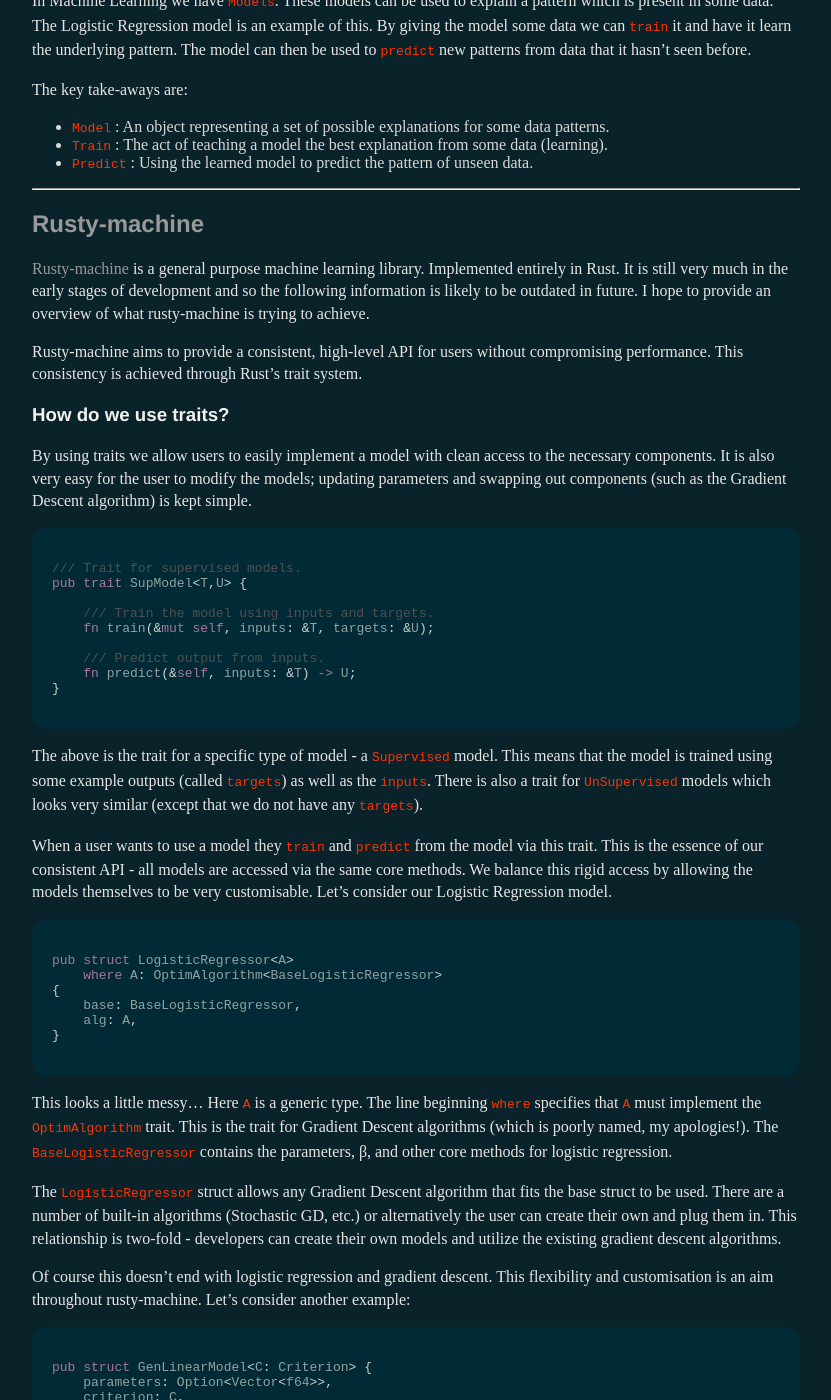
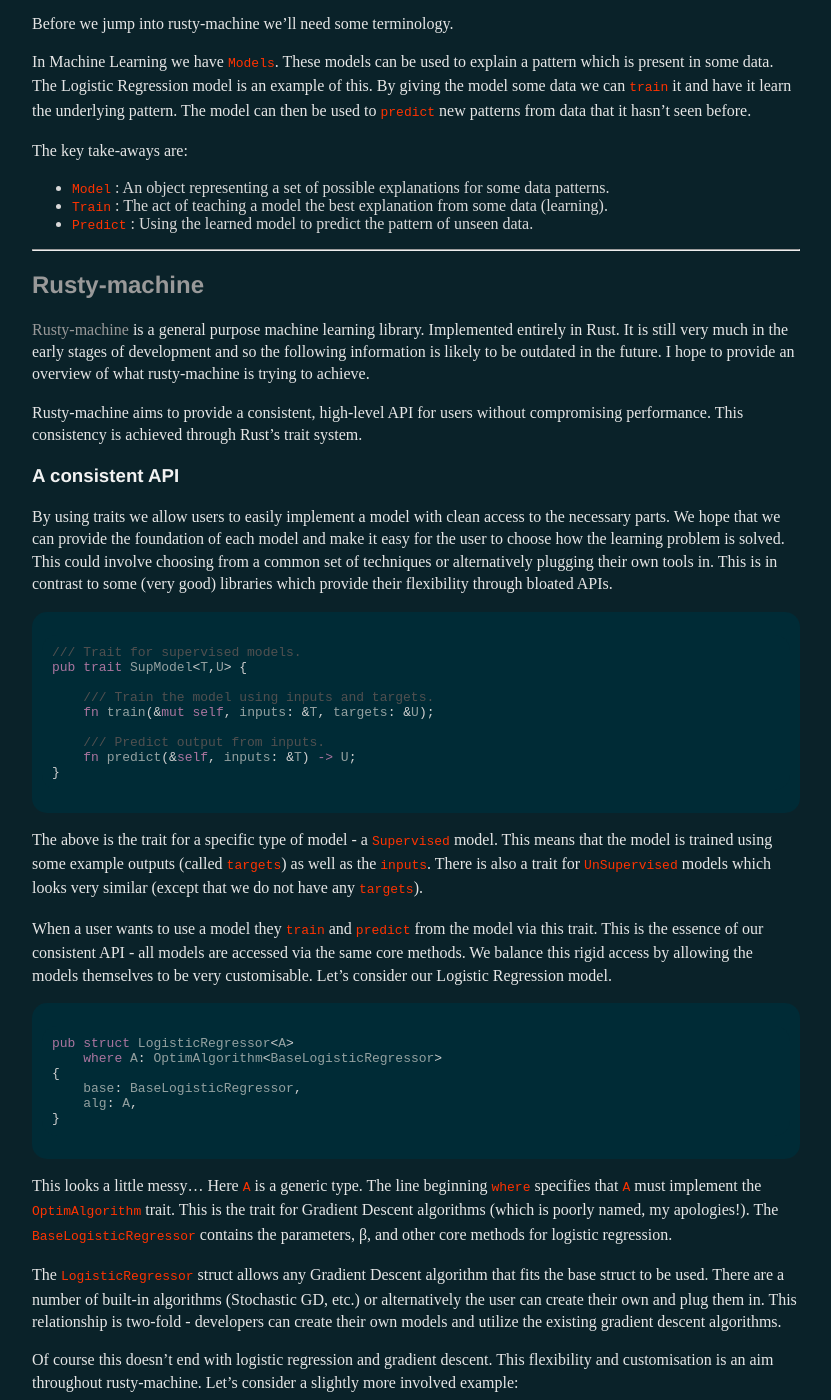
Before and after one commit to AtheMathmo/AtheMathmo.github.io, a Jekyll site: the page built from _posts/2016-03-07-rusty-machine.md, in a window 1280 px wide and 1400 px high, scrolled down 2326 px. Shown: the whole window, without its empty margins (224-1055 px from the left). Built offline with Jekyll 4.4.1, drawn with Linux system fonts in a browser that asks for light colours; comment, search, counter and statistics services are not loaded; some of the changed text lies outside the part shown.

Commit message:
Final update before publishing

````diff
--- a/_layouts/post.html
+++ b/_layouts/post.html
@@ -3,7 +3,6 @@
 ---
 <head>
 	<link rel="stylesheet" type="text/css" href="/css/syntax.css">
-	<script src="https://cdn.mathjax.org/mathjax/latest/MathJax.js?config=TeX-AMS-MML_HTMLorMML" type="text/javascript"></script>
 </head>
 
 <p class="meta">{{ page.date | date_to_string }}</p>
--- a/_posts/2016-03-06-rusty-machine.md
+++ b/_posts/2016-03-07-rusty-machine.md
@@ -16,9 +16,11 @@
 
 I will pick a particular problem that can be solved using machine learning and talk (briefly) through one solution. This isn't intended as a tutorial on this particular technique but will instead give some context on why machine learning is difficult.
 
-Afterwards I'll be describing briefly the work I've been doing on rusty-machine. I'd love to get some feedback - both on this post and on the library.
+Afterwards I'll be describing briefly the work I've been doing on rusty-machine. Rusty-machine is a general purpose machine learning library implemented entirely in Rust. With this post I will illustrate with examples some of the strengths of rusty-machine. This is by no means a complete summary - though I intend to cover more completely how rusty-machine is put together in future posts.
 
-*Note: I'm planning on doing a write-up in a similar vein for those who are not so familiar with Rust. I'll also start to write about some particular features of rusty-machine in the future!*
+**I'd love to get some feedback - both on this post and on the library.**
+
+*Note: I'm planning on doing a write-up in a similar vein for those who are not so familiar with Rust.*
 
 ## Let's talk about a machine learning problem
 
@@ -70,13 +72,13 @@
 
 ## [Rusty-machine](https://github.com/AtheMathmo/rusty-machine)
 
-[Rusty-machine](https://github.com/AtheMathmo/rusty-machine) is a general purpose machine learning library. Implemented entirely in Rust. It is still very much in the early stages of development and so the following information is likely to be outdated in future. I hope to provide an overview of what rusty-machine is trying to achieve.
+[Rusty-machine](https://github.com/AtheMathmo/rusty-machine) is a general purpose machine learning library. Implemented entirely in Rust. It is still very much in the early stages of development and so the following information is likely to be outdated in the future. I hope to provide an overview of what rusty-machine is trying to achieve.
 
 Rusty-machine aims to provide a consistent, high-level API for users without compromising performance. This consistency is achieved through Rust's trait system.
 
-### How do we use traits?
+### A consistent API
 
-By using traits we allow users to easily implement a model with clean access to the necessary components. It is also very easy for the user to modify the models; updating parameters and swapping out components (such as the Gradient Descent algorithm) is kept simple.
+By using traits we allow users to easily implement a model with clean access to the necessary parts. We hope that we can provide the foundation of each model and make it easy for the user to choose how the learning problem is solved. This could involve choosing from a common set of techniques or alternatively plugging their own tools in. This is in contrast to some (very good) libraries which provide their flexibility through bloated APIs.
 
 ```rust
 /// Trait for supervised models.
@@ -107,7 +109,7 @@
 
 The `LogisticRegressor` struct allows any Gradient Descent algorithm that fits the base struct to be used. There are a number of built-in algorithms (Stochastic GD, etc.) or alternatively the user can create their own and plug them in. This relationship is two-fold - developers can create their own models and utilize the existing gradient descent algorithms.
 
-Of course this doesn't end with logistic regression and gradient descent. This flexibility and customisation is an aim throughout rusty-machine. Let's consider another example:
+Of course this doesn't end with logistic regression and gradient descent. This flexibility and customisation is an aim throughout rusty-machine. Let's consider a slightly more involved example:
 
 ```rust
 pub struct GenLinearModel<C: Criterion> {
@@ -158,11 +160,11 @@
 
 ### The down sides
 
-Maybe this is all sounding great. However, it is still early days and lot's of work still needs to be done.
+Maybe this is all sounding great. However, it is still early days and lot's of work still needs to be done. We haven't met our goal of complete flexibility and it will be a while before we do.
 
 I think the vision is strong but we're a long way off and lack a lot of key components for a Machine Learning library. Consistent data handling, visualizations and performance are all core areas that need a lot of work. Even after this many would consider validation and pipelines too important to miss.
 
-I said above that rusty-machine is implemented entirely in Rust. Although this is certainly a positive in a lot of ways there is definitely the need to introduce some foreign language libraries. It will be very difficult to match the performance and care that has gone into many scientific libraries: libsvm, LAPACK, BLAS, etc.
+I said above that rusty-machine is implemented entirely in Rust. Although this is certainly a positive in a lot of ways there is definitely the need to introduce some foreign language libraries. It will be very difficult to match the performance and care that has gone into many scientific libraries: libsvm, LAPACK, BLAS and many others.
 
 I'd be naive also to ignore the fact that I have been the sole developer on this project for a while\*. There's likely some bad choices that seem good to me - I'd love to have those pointed out!
 
@@ -171,6 +173,8 @@
 ### Call for help
 
 [Rusty-Machine](https://github.com/AtheMathmo/rusty-machine) is an open-source project and is always looking for more people to jump in. If anything in this post has stood out to you please check out the [collaborating page](https://github.com/AtheMathmo/rusty-machine/blob/master/CONTRIBUTING.md).
+
+I should also emphasize that the project doesn't just need people with machine learning expertise. There is a need for work on data handling and loading, visualizations, and other things. Even within the machine learning parts it would certainly help if some Rust experts helped out with optimizations.
 
 ### Rust sounds cool... But rusty-machine not so much
 
````
